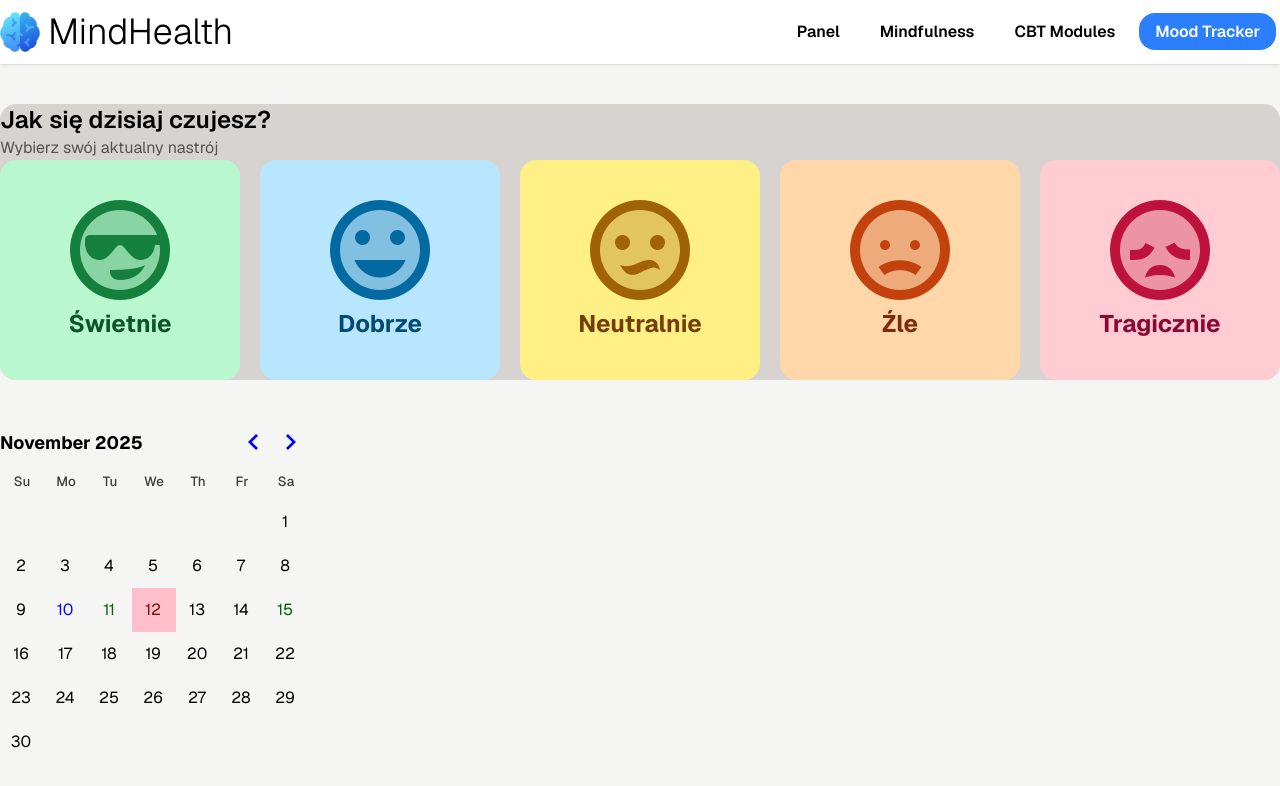
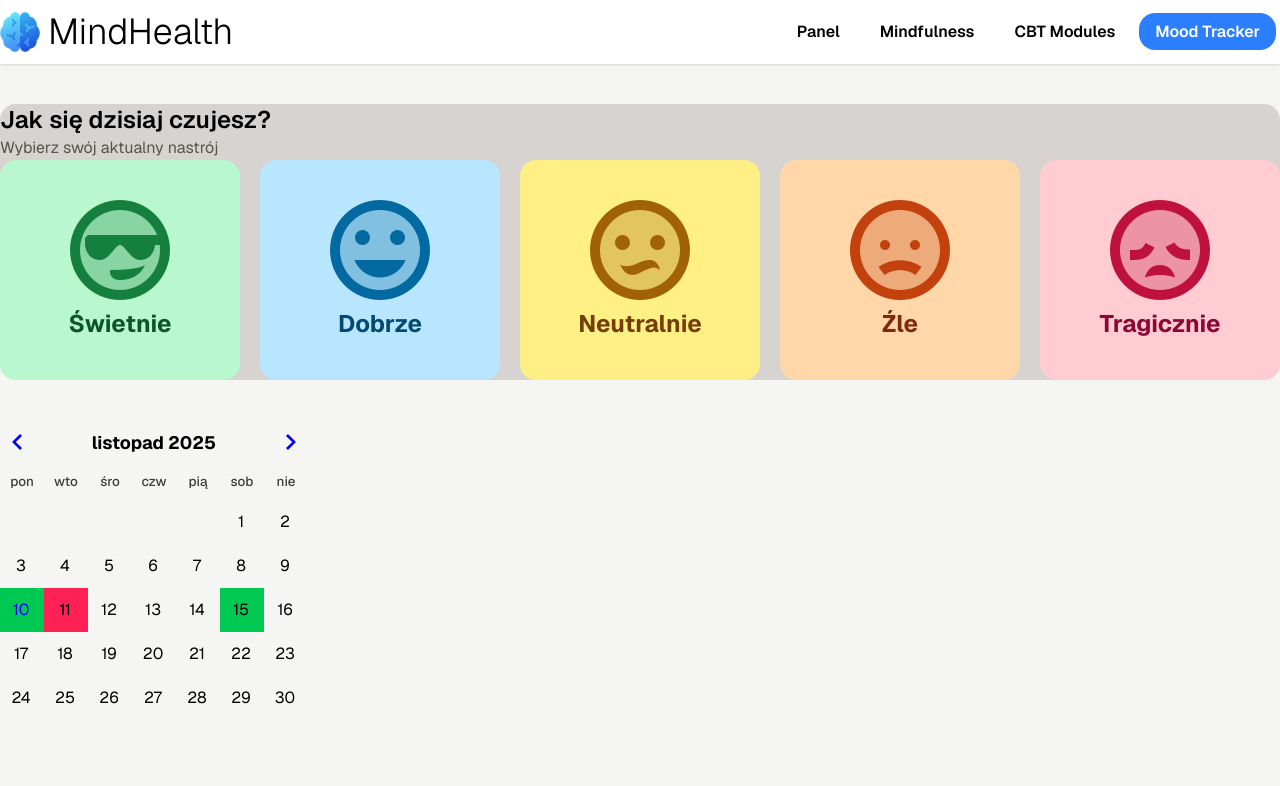
Before and after one commit to OKE225/MindHealth, a React (Vite) app in the folder client/: page /application/mood-tracker in a window 1280 px wide. Shown: the top 786 px of the page. Built offline with nearby package versions, Linux system fonts and the light colour scheme.

Commit message:
Change component name

```diff
--- /dev/null
+++ b/client/src/components/CalendarMood.tsx
@@ -0,0 +1,30 @@
+import { DayPicker } from "react-day-picker";
+import { pl } from "react-day-picker/locale";
+import "react-day-picker/style.css";
+
+const CalendarMood = () => {
+  const modifiers = {
+    greatMood: [new Date(2025, 10, 10), new Date(2025, 10, 15)],
+    badMood: [new Date(2025, 10, 11)],
+  };
+
+  const modifiersClassNames = {
+    greatMood: "bg-green-500",
+    badMood: "bg-rose-500",
+  };
+
+  return (
+    <div>
+      <DayPicker
+        modifiers={modifiers}
+        modifiersClassNames={modifiersClassNames}
+        navLayout="around"
+        locale={pl}
+        animate
+        mode="single"
+      />
+    </div>
+  );
+};
+
+export default CalendarMood;
--- a/client/src/components/MoodCalendar.tsx
+++ /dev/null
@@ -1,27 +0,0 @@
-import { DayPicker } from "react-day-picker";
-import "react-day-picker/style.css";
-
-const MoodCalendar = () => {
-  const modifiers = {
-    greatMood: [new Date(2025, 10, 11), new Date(2025, 10, 15)],
-    badMood: [new Date(2025, 10, 12)],
-  };
-
-  const modifiersStyles = {
-    greatMood: { backgroundColor: "bg-green-500", color: "darkgreen" },
-    badMood: { backgroundColor: "pink", color: "darkred" },
-  };
-
-  return (
-    <div>
-      <DayPicker
-        modifiers={modifiers}
-        modifiersStyles={modifiersStyles}
-        animate
-        mode="single"
-      />
-    </div>
-  );
-};
-
-export default MoodCalendar;
--- a/client/src/pages/MoodTrackerPage.tsx
+++ b/client/src/pages/MoodTrackerPage.tsx
@@ -1,4 +1,4 @@
-import MoodCalendar from "../components/MoodCalendar";
+import CalendarMood from "../components/CalendarMood";
 import NavbarWithLinks from "../components/NavbarWithLinks";
 import SelectYourMood from "../components/SelectYourMood";
 
@@ -9,7 +9,7 @@ const MoodTrackerPage = () => {
 
       <main>
         <SelectYourMood />
-        <MoodCalendar />
+        <CalendarMood />
       </main>
     </div>
   );
```
